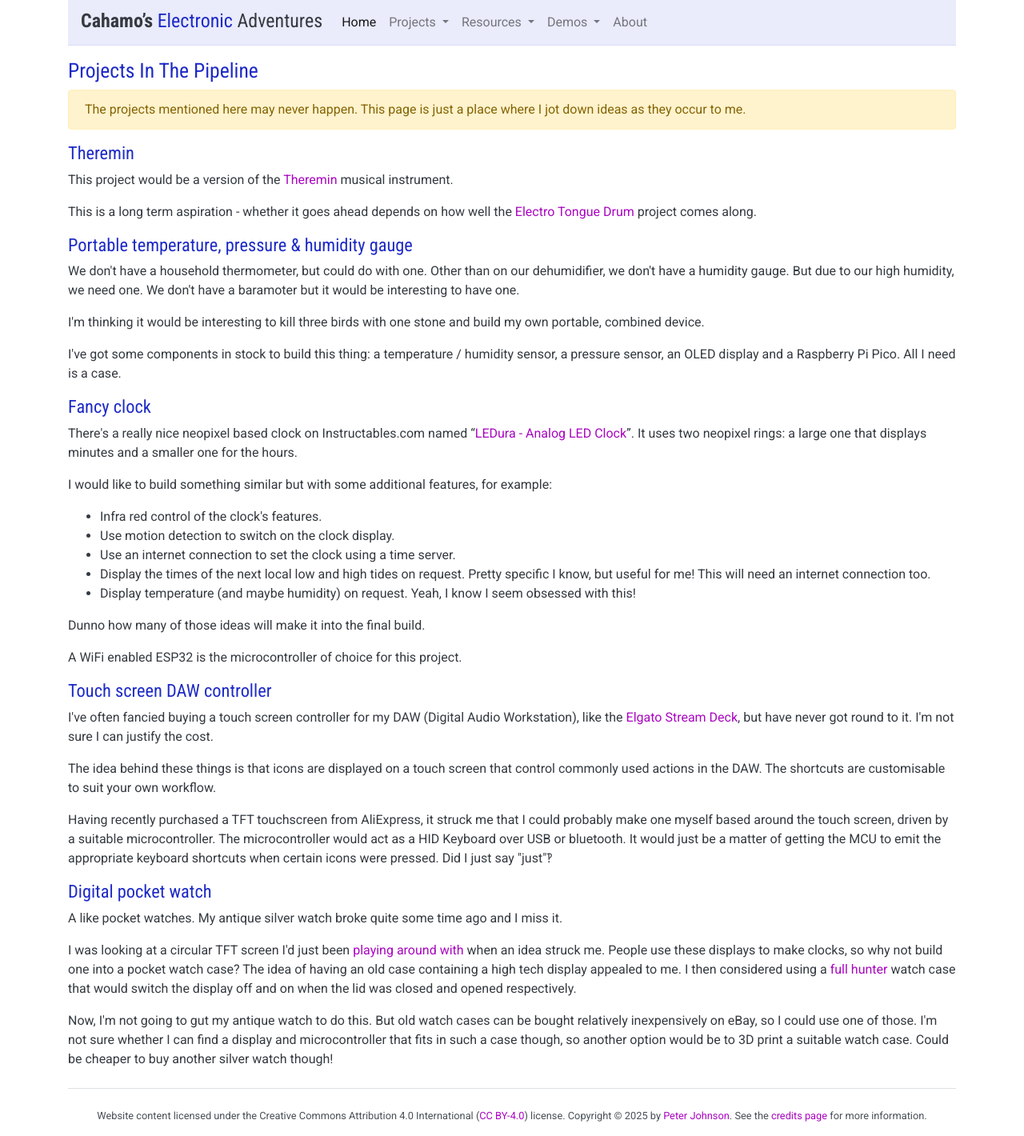
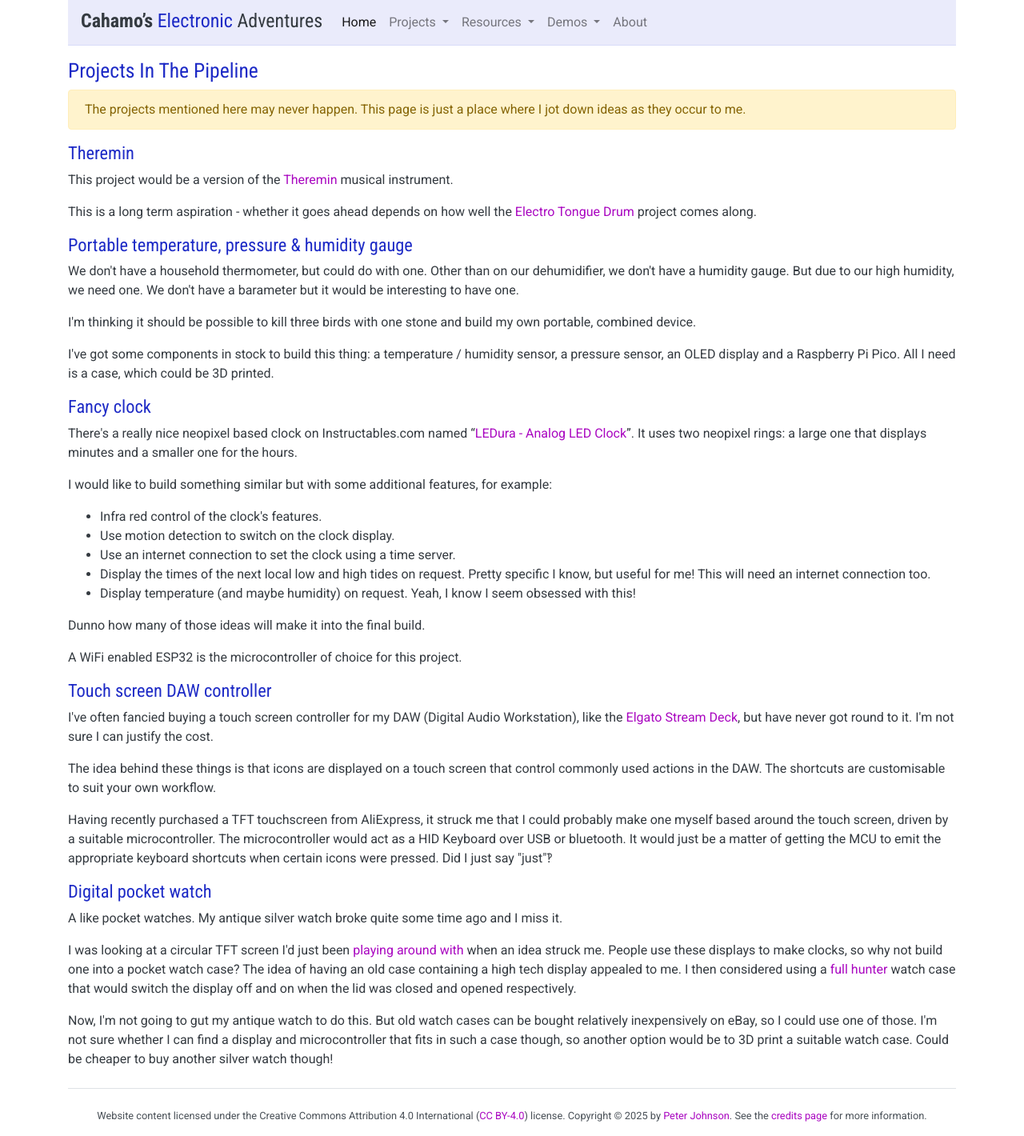
Before and after one commit to cahamo/cahamo.github.io, a Jekyll site: the page built from pipeline.html, in a window 1280 px wide. Shown: the whole page at 80% size. Built offline with Jekyll 4.4.1, drawn with Linux system fonts in a browser that asks for light colours; comment, search, counter and statistics services are not loaded.

Commit message:
Revise Pipeline page
Edited for clarity & fixed some typos.

```diff
--- a/pipeline.html
+++ b/pipeline.html
@@ -14,11 +14,11 @@ title: "Projects in the pipeline"
 
 <h2>Portable temperature, pressure &amp; humidity gauge</h2>
 
-<p>We don't have a household thermometer, but could do with one. Other than on our dehumidifier, we  don't have a humidity gauge. But due to our high humidity, we need one. We don't have a baramoter but it would be interesting to have one.</p>
+<p>We don't have a household thermometer, but could do with one. Other than on our dehumidifier, we  don't have a humidity gauge. But due to our high humidity, we need one. We don't have a barameter but it would be interesting to have one.</p>
 
-<p>I'm thinking it would be interesting to kill three birds with one stone and build my own portable, combined device.</p>
+<p>I'm thinking it should be possible to kill three birds with one stone and build my own portable, combined device.</p>
 
-<p>I've got some components in stock to build this thing: a temperature / humidity sensor, a pressure sensor, an OLED display and a Raspberry Pi Pico. All I need is a case.</p>
+<p>I've got some components in stock to build this thing: a temperature / humidity sensor, a pressure sensor, an OLED display and a Raspberry Pi Pico. All I need is a case, which could be 3D printed.</p>
 
 <h2>Fancy clock</h2>
 
```
